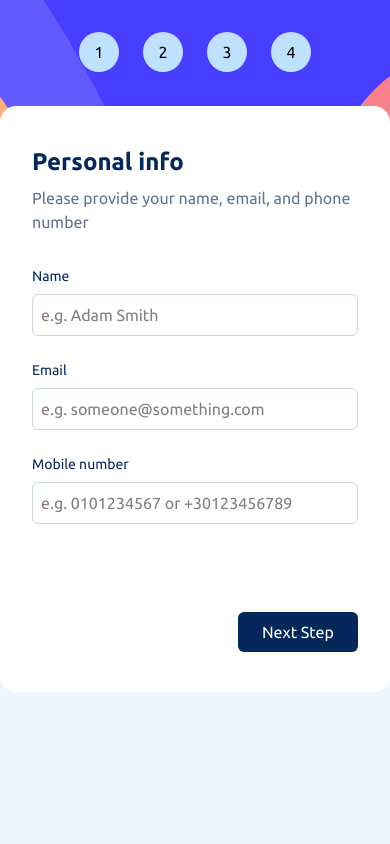
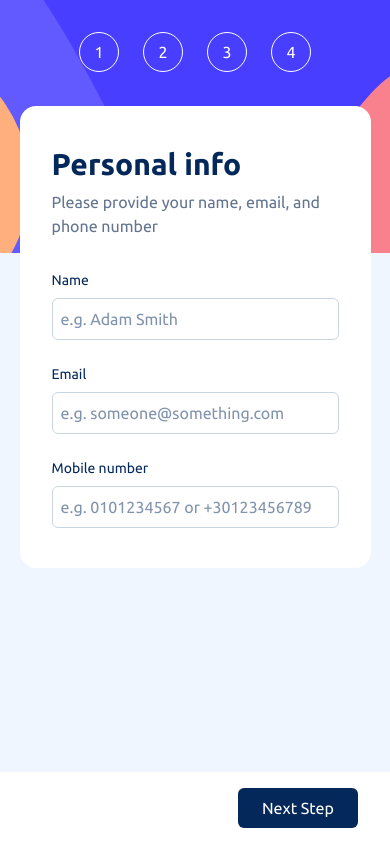
Before and after one commit to Probe-Konto/Multistep-Form, a React (Vite) app: page / in a window 390 px wide. Built offline with nearby package versions, Linux system fonts and the light colour scheme.

Commit message:
second day first commit

```diff
--- a/src/Components/Info.tsx
+++ b/src/Components/Info.tsx
@@ -2,13 +2,14 @@ import { Form } from "react-router";
 
 export default function Info() {
   return (
-    <section className="z-10 -mt-[25vh] flex flex-col gap-2 rounded-2xl bg-white px-8 py-10 md:w-full md:rounded-none md:py-6 md:pe-20">
-      <h1 className="text-darkBlue text-2xl font-bold">Personal info</h1>
+    <>
+      <section className="z-10 -mt-[25vh] flex w-[90vw] flex-col gap-2 rounded-2xl bg-white px-8 py-10 md:mt-0 md:w-full md:rounded-none">
+        <h1 className="text-darkBlue text-3xl font-bold">Personal info</h1>
         <p className="text-md text-slate-500">
           Please provide your name, email, and phone number
         </p>
 
-      <form method="post" className="flex flex-col gap-2 pt-6">
+        <form noValidate method="post" className="flex flex-col gap-2 pt-6">
           <label htmlFor="name" className="text-darkBlue text-sm">
             Name
           </label>
@@ -16,7 +17,7 @@ export default function Info() {
             required
             type="text"
             placeholder="e.g. Adam Smith"
-          className="mb-4 rounded-md border border-slate-300 p-2"
+            className="text-darkBlue mb-4 rounded-md border border-slate-300 p-2"
           ></input>
 
           <label htmlFor="email" className="text-darkBlue text-sm">
@@ -27,7 +28,7 @@ export default function Info() {
             required
             type="email"
             placeholder="e.g. someone@something.com"
-          className="mb-4 rounded-md border border-slate-300 p-2"
+            className="text-darkBlue mb-4 rounded-md border border-slate-300 p-2"
           ></input>
 
           <label htmlFor="email" className="text-darkBlue text-sm">
@@ -39,16 +40,26 @@ export default function Info() {
             pattern="(\+?\d{1,3}\s?)?\d{10}"
             type="tel"
             placeholder="e.g. 0101234567 or +30123456789"
-          className="rounded-md border border-slate-300 p-2"
+            className="text-darkBlue rounded-md border border-slate-300 p-2"
           ></input>
 
           <button
             type="submit"
-          className="bg-darkBlue ms-auto mt-20 cursor-pointer rounded-md px-6 py-2 text-white"
+            className="bg-darkBlue ms-auto mt-20 hidden cursor-pointer rounded-md px-6 py-2 text-white hover:bg-blue-800 md:block"
           >
             Next Step
           </button>
         </form>
       </section>
+
+      <section className="absolute bottom-0 flex w-screen justify-end bg-white px-8 py-4 md:hidden">
+        <button
+          type="button"
+          className="bg-darkBlue cursor-pointer rounded-md px-6 py-2 text-white hover:bg-blue-800"
+        >
+          Next Step
+        </button>
+      </section>
+    </>
   );
 }
--- /dev/null
+++ b/src/Components/Plan.tsx
@@ -0,0 +1,71 @@
+import { planData } from "../initialData";
+import Switch from "./Switch";
+
+export default function Plan() {
+  return (
+    <>
+      <section className="z-10 -mt-[25vh] flex w-[90vw] flex-col gap-3 rounded-2xl bg-white px-8 py-6 md:mt-0 md:w-full md:rounded-none md:py-10">
+        <h1 className="text-darkBlue text-3xl font-bold">Select your plan</h1>
+        <p className="text-md text-slate-500">
+          You have the option of monthly or yearly billing
+        </p>
+
+        <div className="mt-2 flex flex-col gap-4 md:mt-8 md:flex-row">
+          {planData.map((p) => (
+            <div
+              key={p.name}
+              className="flex cursor-pointer gap-8 rounded-xl border border-slate-300 p-4 hover:border-blue-800 md:w-36 md:flex-col md:justify-between"
+            >
+              <img
+                alt="icon image"
+                src={"/images/" + p.img}
+                className="h-8 w-8"
+              />
+
+              <div className="">
+                <p className="text-darkBlue text-md font-medium">{p.name}</p>
+                <p className="text-sm text-slate-500">
+                  {"$" + String(p.monthlyPrice) + "/mo"}
+                </p>
+                {/*
+              <p className="text-sm text-slate-500">
+                {"$" + String(p.yearlyPrice) + "/yr"}
+              </p>
+
+              <p className="text-darkBlue text-sm">2 months free</p> */}
+              </div>
+            </div>
+          ))}
+        </div>
+
+        <div className="mt-3 flex items-center justify-center gap-6 bg-blue-50 py-2 md:mt-6">
+          <span className="text-darkBlue">Monthly</span>
+          <Switch />
+          <span className="text-slate-500">Yearly</span>
+        </div>
+
+        <div className="hidden justify-between md:mt-20 md:flex">
+          <button className="cursor-pointer text-slate-500">Go Back</button>
+
+          <button
+            type="button"
+            className="bg-darkBlue cursor-pointer rounded-md px-6 py-2 text-white hover:bg-blue-800"
+          >
+            Next Step
+          </button>
+        </div>
+      </section>
+
+      <section className="absolute bottom-0 flex w-screen justify-between bg-white px-8 py-4 md:hidden">
+        <button className="cursor-pointer text-slate-500">Go Back</button>
+
+        <button
+          type="button"
+          className="bg-darkBlue cursor-pointer rounded-md px-6 py-2 text-white hover:bg-blue-800"
+        >
+          Next Step
+        </button>
+      </section>
+    </>
+  );
+}
--- a/src/Components/Step.tsx
+++ b/src/Components/Step.tsx
@@ -3,7 +3,7 @@ import type { StepType } from "../types";
 export default function Step({ stepNum, stepName }: StepType) {
   return (
     <div className="flex gap-4">
-      <div className="flex h-10 w-10 items-center justify-center rounded-full bg-[#bee1ff]">
+      <div className="flex h-10 w-10 items-center justify-center rounded-full border border-white bg-transparent text-white">
         {stepNum}
       </div>
 
--- a/src/Components/Subscription.tsx
+++ b/src/Components/Subscription.tsx
@@ -1,5 +1,9 @@
 import Info from "./Info";
+import Plan from "./Plan";
 
 export default function Subscription() {
-  return <Info />;
+  return (
+    <Info />
+    // <Plan />
+  );
 }
--- /dev/null
+++ b/src/Components/Switch.tsx
@@ -0,0 +1,7 @@
+export default function Switch() {
+  return (
+    <div className="bg-darkBlue flex h-5 w-12 cursor-pointer items-center justify-start rounded-full px-0.5">
+      <div className="h-3.5 w-3.5 rounded-full bg-white"></div>
+    </div>
+  );
+}
--- a/src/initialData.ts
+++ b/src/initialData.ts
@@ -1,4 +1,4 @@
-import type { StepType } from "./types";
+import type { PlanType, StepType } from "./types";
 
 export const stepsData: StepType[] = [
   { stepNum: 1, stepName: "your info" },
@@ -6,3 +6,14 @@ export const stepsData: StepType[] = [
   { stepNum: 3, stepName: "add-ons" },
   { stepNum: 4, stepName: "summary" },
 ];
+
+export const planData: PlanType[] = [
+  { name: "Arcade", monthlyPrice: 9, yearlyPrice: 90, img: "icon-arcade.svg" },
+  {
+    name: "Advanced",
+    monthlyPrice: 12,
+    yearlyPrice: 120,
+    img: "icon-advanced.svg",
+  },
+  { name: "Pro", monthlyPrice: 15, yearlyPrice: 150, img: "icon-pro.svg" },
+];
```
Also changed, not shown: src/types.ts (+7 -0 lines). Lines whose indentation alone changed are shown as unchanged.
